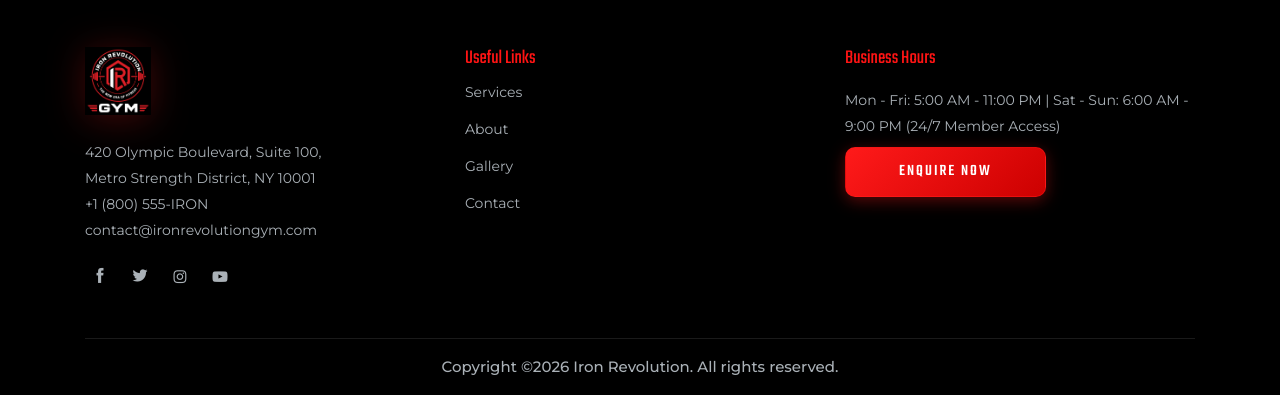
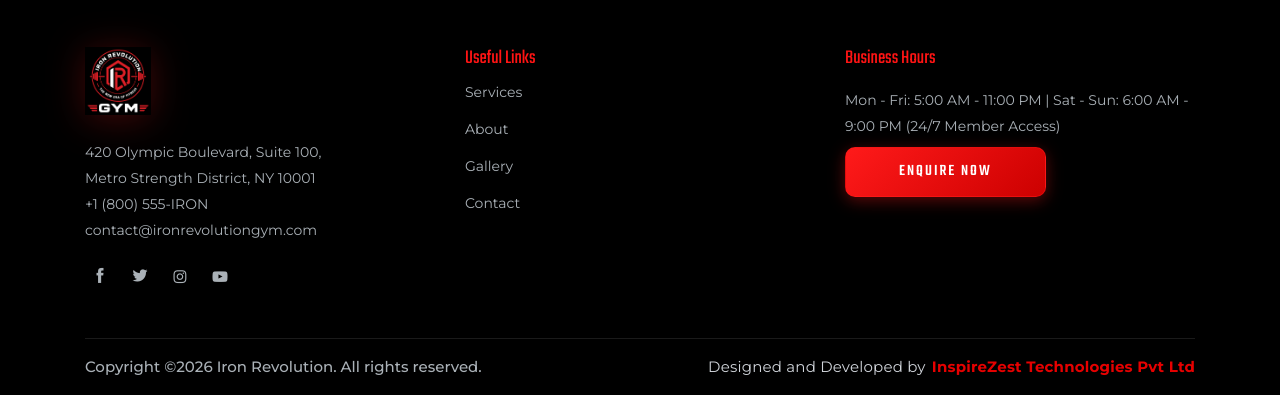
Before and after one commit to abhinavdeveloperiz/Iron-Revolution-Gym, a Django app: page / in a window 1280 px wide. Shown: the part 3451-3846 px from the top of the page. Run offline with Django 5.2, Linux system fonts and the light colour scheme; some libraries are stand-ins or nearby versions.

Commit message:
Add InspireZest Technologies developer credit to footer with matching hover glow

```diff
--- a/static/css/iron_motion.css
+++ b/static/css/iron_motion.css
@@ -1777,6 +1777,50 @@ body.cursor-active .ir_cursor_glow {
     margin-bottom: 0 !important;
 }
 
+.footer .copy-right_text .developer_credit {
+    font-size: 15px;
+    color: #d1d5db;
+    margin-bottom: 0;
+    font-weight: 400;
+    letter-spacing: 0.2px;
+}
+
+.footer .copy-right_text .developer_credit .iz_dev_link {
+    color: #e60000 !important;
+    font-weight: 700 !important;
+    display: inline-block;
+    position: relative;
+    text-decoration: none !important;
+    margin-left: 2px;
+    transition: all 0.3s cubic-bezier(0.2, 0.8, 0.2, 1);
+}
+
+.footer .copy-right_text .developer_credit .iz_dev_link::after {
+    content: '';
+    position: absolute;
+    width: 100%;
+    height: 2px;
+    bottom: 0;
+    left: 0;
+    background: #ff1a1a;
+    transform: scaleX(0);
+    transform-origin: bottom right;
+    transition: transform 0.3s cubic-bezier(0.2, 0.8, 0.2, 1);
+    border-radius: 2px;
+    box-shadow: 0 0 8px rgba(255, 26, 26, 0.8);
+}
+
+.footer .copy-right_text .developer_credit .iz_dev_link:hover {
+    color: #ff1a1a !important;
+    text-shadow: 0 0 10px rgba(255, 26, 26, 0.6);
+    transform: translateY(-1px);
+}
+
+.footer .copy-right_text .developer_credit .iz_dev_link:hover::after {
+    transform: scaleX(1);
+    transform-origin: bottom left;
+}
+
 .footer .footer_top .footer_widget {
     margin-bottom: 16px !important;
 }
--- a/templates/core/base.html
+++ b/templates/core/base.html
@@ -23,7 +23,7 @@
     <link rel="stylesheet" href="{% static 'css/slicknav.css' %}">
     <link rel="stylesheet" href="{% static 'css/animate.css' %}">
     <link rel="stylesheet" href="{% static 'css/style.css' %}?v=1.2">
-    <link rel="stylesheet" href="{% static 'css/iron_motion.css' %}?v=1.3">
+    <link rel="stylesheet" href="{% static 'css/iron_motion.css' %}?v=1.4">
 
     <style>
         /* Force all boxed buttons (.boxed-btn3, header Enquire Now) to ALWAYS display bold white text and curvy rectangle shape */
@@ -180,6 +180,52 @@
             margin-bottom: 12px;
             filter: drop-shadow(0 4px 18px rgba(255, 26, 26, 0.25));
         }
+
+        /* Developer Credit & Matching Theme Hover Effect */
+        .developer_credit {
+            font-size: 15px;
+            color: #d1d5db;
+            margin-bottom: 0;
+            font-weight: 400;
+            letter-spacing: 0.2px;
+        }
+        .developer_credit .iz_dev_link {
+            color: #e60000 !important;
+            font-weight: 700 !important;
+            display: inline-block;
+            position: relative;
+            text-decoration: none !important;
+            margin-left: 2px;
+            transition: all 0.3s cubic-bezier(0.2, 0.8, 0.2, 1);
+        }
+        .developer_credit .iz_dev_link::after {
+            content: '';
+            position: absolute;
+            width: 100%;
+            height: 2px;
+            bottom: 0;
+            left: 0;
+            background: #ff1a1a;
+            transform: scaleX(0);
+            transform-origin: bottom right;
+            transition: transform 0.3s cubic-bezier(0.2, 0.8, 0.2, 1);
+            border-radius: 2px;
+            box-shadow: 0 0 8px rgba(255, 26, 26, 0.8);
+        }
+        .developer_credit .iz_dev_link:hover {
+            color: #ff1a1a !important;
+            text-shadow: 0 0 10px rgba(255, 26, 26, 0.6);
+            transform: translateY(-1px);
+        }
+        .developer_credit .iz_dev_link:hover::after {
+            transform: scaleX(1);
+            transform-origin: bottom left;
+        }
+        @media (max-width: 991px) {
+            .developer_credit {
+                margin-top: 10px;
+            }
+        }
     </style>
     {% block extra_head %}{% endblock %}
 </head>
@@ -290,10 +336,15 @@
         <div class="copy-right_text">
             <div class="container">
                 <div class="footer_border"></div>
-                <div class="row">
-                    <div class="col-xl-12">
-                        <p class="copy_right text-center">
+                <div class="row align-items-center">
+                    <div class="col-lg-6 col-md-12">
+                        <p class="copy_right text-center text-lg-left">
                             Copyright &copy;<script>document.write(new Date().getFullYear());</script> {{ GYM_NAME }}. All rights reserved.
+                        </p>
+                    </div>
+                    <div class="col-lg-6 col-md-12">
+                        <p class="copy_right developer_credit text-center text-lg-right">
+                            Designed and Developed by <a href="https://inspirezesttechnologies.com/" target="_blank" rel="noopener noreferrer" class="iz_dev_link">InspireZest Technologies Pvt Ltd</a>
                         </p>
                     </div>
                 </div>
```
